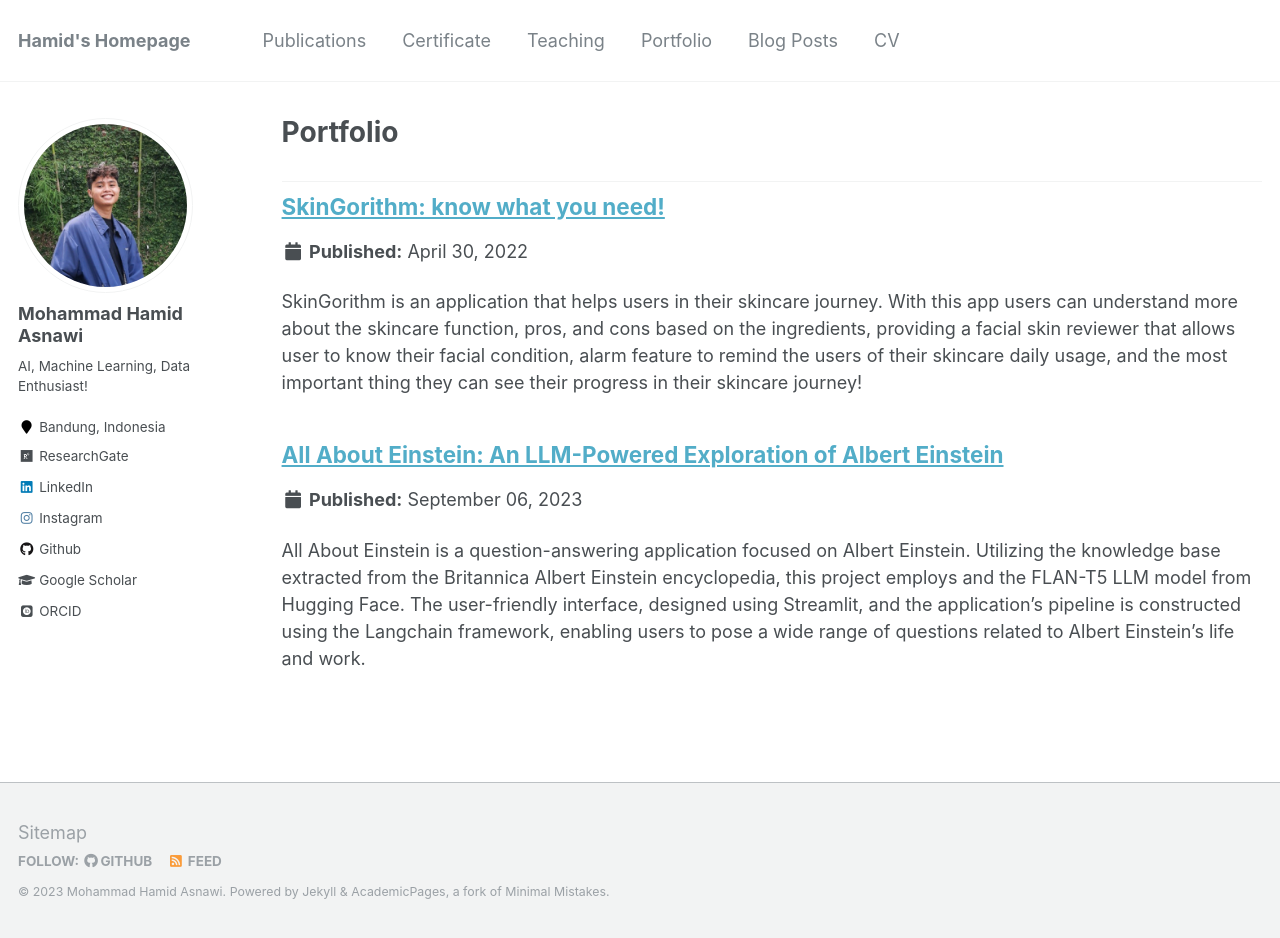
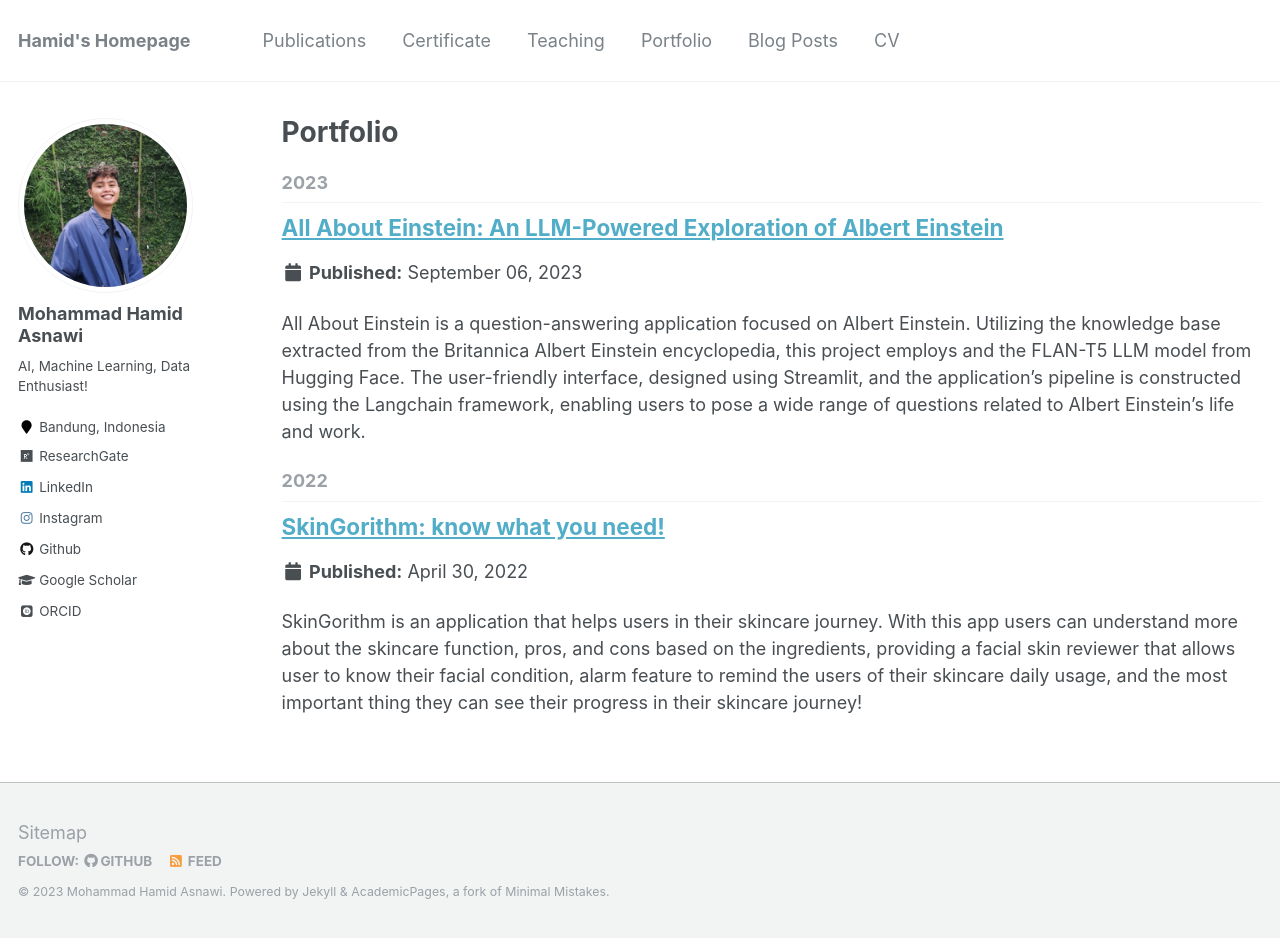
Before and after one commit to mhamidasn/mhamidasn.github.io, a Jekyll site: the page built from _pages/portfolio.html, in a window 1280 px wide and 938 px high. Built offline with Jekyll 4.4.1, drawn with Linux system fonts in a browser that asks for light colours; some web fonts are replaced; some of the changed lines change nothing that is shown.

Commit message:
edit portofolio page

```diff
--- a/_pages/portfolio.html
+++ b/_pages/portfolio.html
@@ -7,8 +7,9 @@ author_profile: true
 
 {% include base_path %}
 {% capture written_year %}'None'{% endcapture %}
-{% for post in site.portfolio %}
-  {% capture year %}{{ portfolio.date | date: '%Y' }}{% endcapture %}
+{% assign sorted_portfolio = site.portfolio | sort: 'date' | reverse %}
+{% for post in sorted_portfolio %}
+  {% capture year %}{{ post.date | date: '%Y' }}{% endcapture %}
   {% if year != written_year %}
     <h2 id="{{ year | slugify }}" class="archive__subtitle">{{ year }}</h2>
     {% capture written_year %}{{ year }}{% endcapture %}
```
